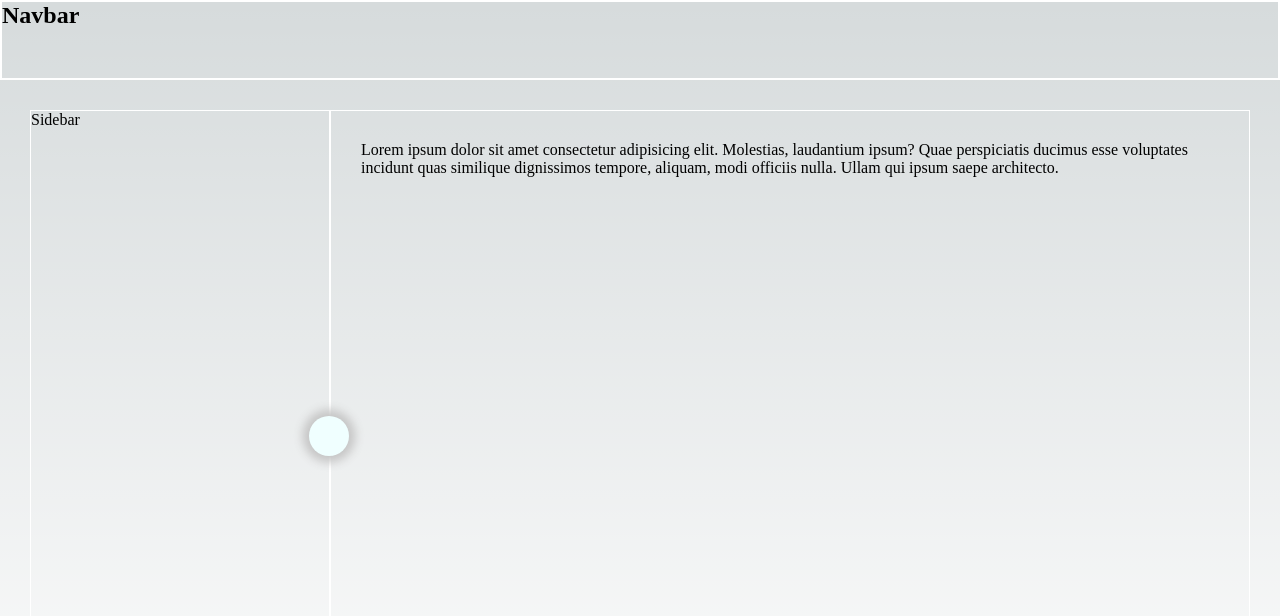
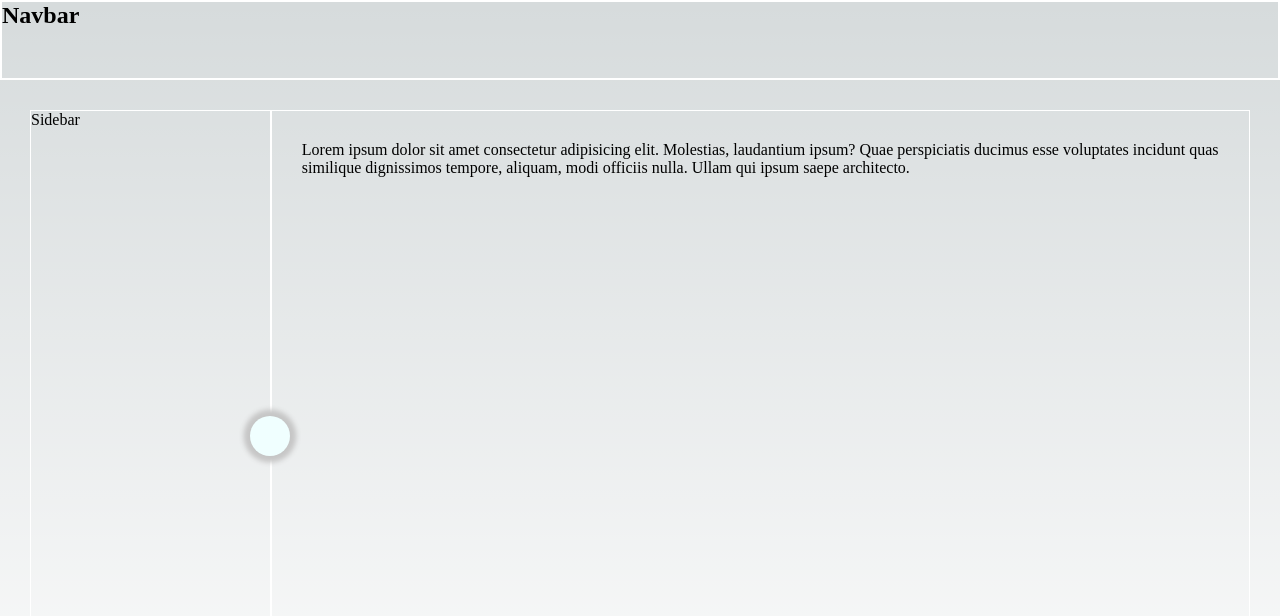
Before and after one commit to algomachine007/hygraph-graphql-reques-codegen, a Next.js app: page /jira in a window 1280 px wide. Shown: the top 616 px of the page. Built offline with nearby package versions, Linux system fonts and the light colour scheme.

Commit message:
creating the resizer

```diff
--- a/src/components/sidebar/Sidebar.tsx
+++ b/src/components/sidebar/Sidebar.tsx
@@ -1,8 +1,49 @@
+import { useCallback, useEffect, useRef, useState } from "react";
 import styles from "./styles.module.css";
 const Sidebar = () => {
+  const ref = useRef(null);
+
+  const [width, setWidth] = useState(400);
+
+  const [isResizing, setIsResizing] = useState(false);
+  console.log(ref);
+
+  const startResizing = useCallback((mouseDownEvent: any) => {
+    setIsResizing(true);
+  }, []);
+
+  const stopResizing = useCallback(() => {
+    setIsResizing(false);
+  }, []);
+
+  const resize = useCallback(
+    (mouseMoveEvent: any) => {
+      if (isResizing) {
+        setWidth(
+          mouseMoveEvent.clientX - ref?.current.getBoundingClientRect().left,
+        );
+      }
+    },
+    [isResizing],
+  );
+
+  useEffect(() => {
+    window.addEventListener("mousemove", resize);
+    window.addEventListener("mouseup", stopResizing);
+    return () => {
+      window.removeEventListener("mousemove", resize);
+      window.removeEventListener("mouseup", stopResizing);
+    };
+  }, [resize, stopResizing]);
+
   return (
-    <aside className={styles.sidebar}>
-      <div className={styles.control}></div>
+    <aside
+      ref={ref}
+      className={styles.sidebar}
+      style={{ width: `${width}px` }}
+      onMouseDown={(e) => e.preventDefault()}
+    >
+      <div id="resize" className={styles.control} onMouseDown={startResizing} />
       Sidebar
     </aside>
   );
--- a/src/components/sidebar/styles.module.css
+++ b/src/components/sidebar/styles.module.css
@@ -1,6 +1,6 @@
 .sidebar {
   border: 1px solid white;
-  min-width: 300px;
+
   height: calc(100vh - 15vh);
   position: relative;
 }
@@ -23,9 +23,9 @@
 
 @keyframes glow {
   from {
-    box-shadow: 0 0 10px -10px #c6c6c6;
+    box-shadow: 0 0 5px -10px #c6c6c6;
   }
   to {
-    box-shadow: 0 0 10px 10px #c6c6c6;
+    box-shadow: 0 0 5px 10px #c6c6c6;
   }
 }
```
